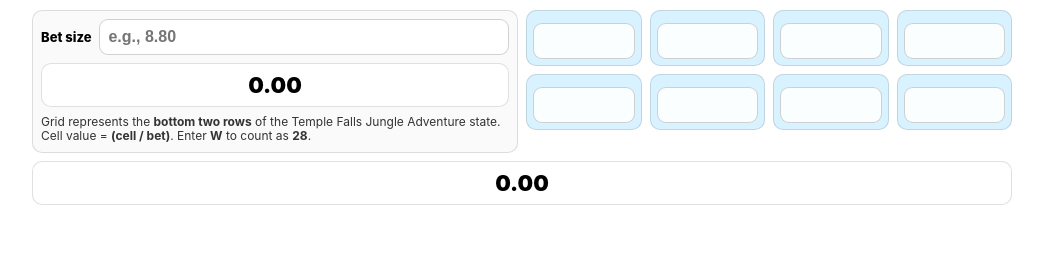
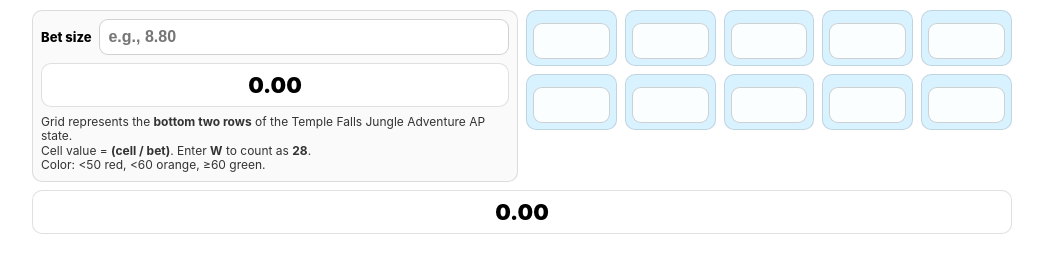
Before and after one commit to BShim92/TempleFalls, a plain HTML site: page index.html in a window 1280 px wide. Shown: the whole page, without its empty margins (118-1161 px from the left). Drawn offline with Linux system fonts and the light colour scheme.

Commit message:
Update index.html

```diff
--- a/index.html
+++ b/index.html
@@ -73,10 +73,10 @@
     .t-orange { background: #ffb34d; }
     .t-green  { background: #67d36b; }
 
-    /* GRID: 4 columns × 2 rows (bottom two rows of the in-game 4×4) */
+    /* GRID: 5 columns × 2 rows (bottom two rows of the in-game grid) */
     .grid{
       display: grid;
-      grid-template-columns: repeat(4, 1fr);
+      grid-template-columns: repeat(5, 1fr);
       gap: 8px;
     }
     .cell{
@@ -131,24 +131,27 @@
       <div id="barTop" class="totalbar t-white">0.00</div>
 
       <div class="hint">
-        Grid represents the <b>bottom two rows</b> of the Temple Falls Jungle Adventure state.<br/>
-        Cell value = <b>(cell / bet)</b>. Enter <b>W</b> to count as <b>28</b>.
+        Grid represents the <b>bottom two rows</b> of the Temple Falls Jungle Adventure AP state.<br/>
+        Cell value = <b>(cell / bet)</b>. Enter <b>W</b> to count as <b>28</b>.<br/>
+        Color: &lt;50 red, &lt;60 orange, ≥60 green.
       </div>
     </div>
 
-    <!-- RIGHT: 4×2 grid (all weights are 1× and not shown) -->
+    <!-- RIGHT: 5×2 grid (all weights are 1× and not shown) -->
     <div class="grid" id="grid">
-      <!-- Row 1 (bottom row #3 in the original 4×4) -->
-      <div class="cell"><input class="cellInput" type="text" inputmode="text" autocomplete="off" autocapitalize="characters" /></div>
-      <div class="cell"><input class="cellInput" type="text" inputmode="text" autocomplete="off" autocapitalize="characters" /></div>
-      <div class="cell"><input class="cellInput" type="text" inputmode="text" autocomplete="off" autocapitalize="characters" /></div>
-      <div class="cell"><input class="cellInput" type="text" inputmode="text" autocomplete="off" autocapitalize="characters" /></div>
+      <!-- Row 1 (bottom row #3 in the original state) -->
+      <div class="cell"><input class="cellInput" type="text" autocomplete="off" autocapitalize="characters" /></div>
+      <div class="cell"><input class="cellInput" type="text" autocomplete="off" autocapitalize="characters" /></div>
+      <div class="cell"><input class="cellInput" type="text" autocomplete="off" autocapitalize="characters" /></div>
+      <div class="cell"><input class="cellInput" type="text" autocomplete="off" autocapitalize="characters" /></div>
+      <div class="cell"><input class="cellInput" type="text" autocomplete="off" autocapitalize="characters" /></div>
 
-      <!-- Row 2 (bottom row #4 in the original 4×4) -->
-      <div class="cell"><input class="cellInput" type="text" inputmode="text" autocomplete="off" autocapitalize="characters" /></div>
-      <div class="cell"><input class="cellInput" type="text" inputmode="text" autocomplete="off" autocapitalize="characters" /></div>
-      <div class="cell"><input class="cellInput" type="text" inputmode="text" autocomplete="off" autocapitalize="characters" /></div>
-      <div class="cell"><input class="cellInput" type="text" inputmode="text" autocomplete="off" autocapitalize="characters" /></div>
+      <!-- Row 2 (bottom row #4 in the original state) -->
+      <div class="cell"><input class="cellInput" type="text" autocomplete="off" autocapitalize="characters" /></div>
+      <div class="cell"><input class="cellInput" type="text" autocomplete="off" autocapitalize="characters" /></div>
+      <div class="cell"><input class="cellInput" type="text" autocomplete="off" autocapitalize="characters" /></div>
+      <div class="cell"><input class="cellInput" type="text" autocomplete="off" autocapitalize="characters" /></div>
+      <div class="cell"><input class="cellInput" type="text" autocomplete="off" autocapitalize="characters" /></div>
     </div>
 
     <!-- BOTTOM total bar (click bar = reset all) -->
@@ -175,8 +178,7 @@
     const n = Number(s);
     if (!Number.isFinite(n)) return 0;
 
-    // rule: cell value = number / bet size
-    return n / bet;
+    return n / bet; // value per your rule
   }
 
   function bandClass(total){
@@ -206,7 +208,6 @@
 
     const bet = parseBet();
     if (!bet) {
-      // bet missing/invalid but user typed something — keep white and show 0
       setBars("0.00", "t-white");
       return;
     }
@@ -214,8 +215,7 @@
     let total = 0;
     for (const inp of inputs) total += cellValue(inp.value, bet);
 
-    const out = total.toFixed(2);
-    setBars(out, bandClass(total));
+    setBars(total.toFixed(2), bandClass(total));
   }
 
   function resetAll(){
@@ -225,15 +225,11 @@
     betEl.focus();
   }
 
-  // Click bars = reset
   barTop.addEventListener("click", resetAll);
   barBottom.addEventListener("click", resetAll);
 
-  // Recalc on changes
   betEl.addEventListener("input", recalc);
-  for (const inp of inputs) {
-    inp.addEventListener("input", recalc);
-  }
+  for (const inp of inputs) inp.addEventListener("input", recalc);
 
   recalc();
 </script>
```
